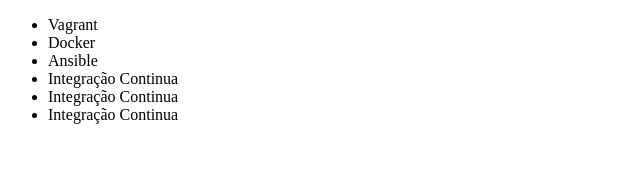
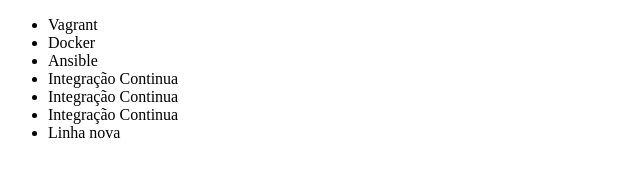
Before and after one commit to leoalmeida99/first-repository, a plain HTML site: page index.html in a window 1280 px wide. Shown: the full height of the page, 0-640 px from the left. Drawn offline with Linux system fonts and the light colour scheme.

Commit message:
Adicionei mais uma linha chamada: Linha nova

```diff
--- a/index.html
+++ b/index.html
@@ -12,6 +12,7 @@
         <li>Integração Continua</li>
         <li>Integração Continua</li>
         <li>Integração Continua</li>
+        <li>Linha nova</li>
     </ul>
 </body>
 </html>
```
